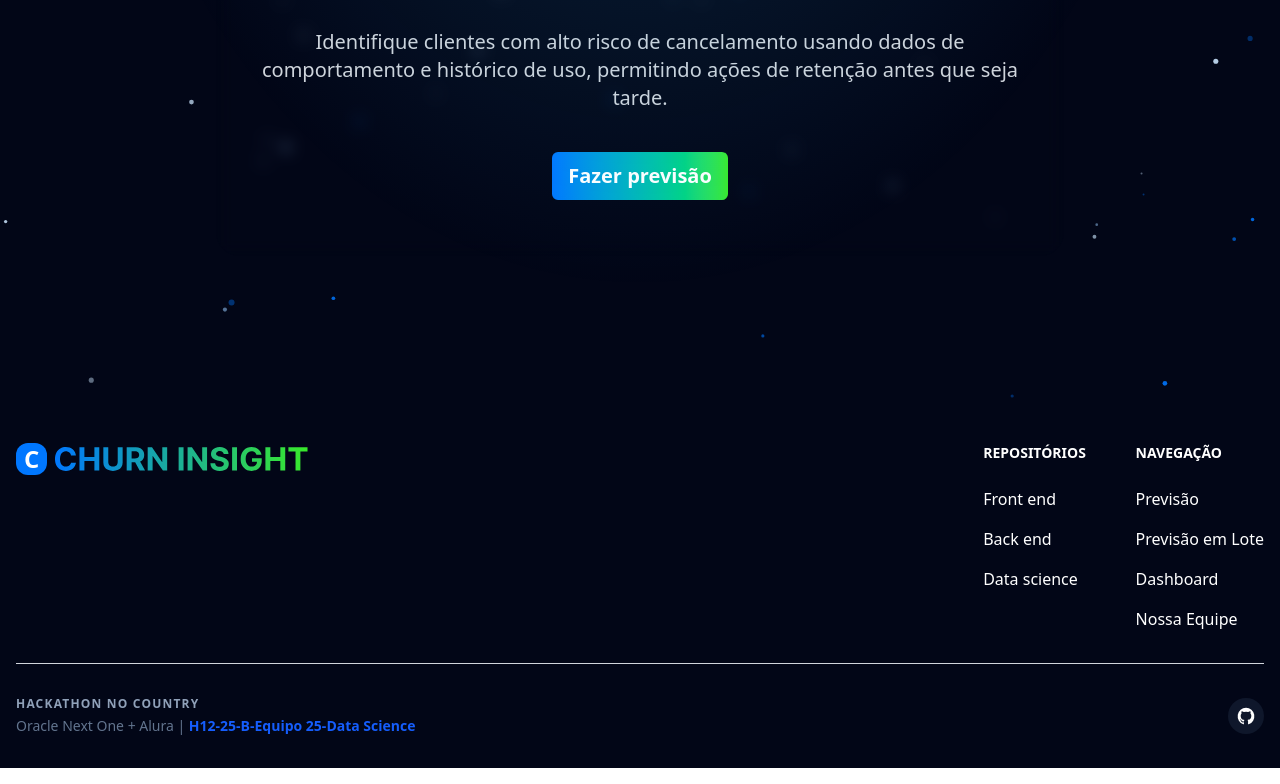
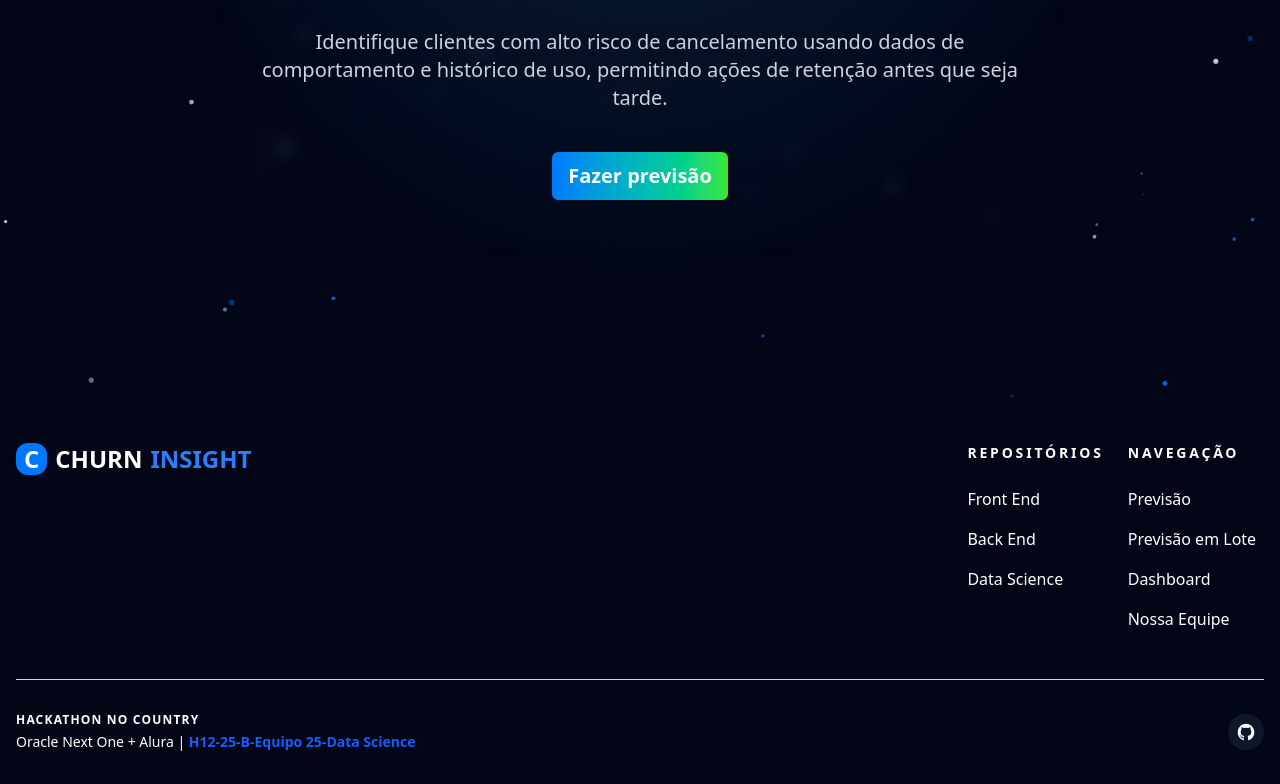
Before and after one commit to lucasns06/churninsight-frontend, a React (Vite) app: page / in a window 1280 px wide. Shown: the part 389-1173 px from the top of the page. Built offline with nearby package versions, Linux system fonts and the light colour scheme; no server answers.

Commit message:
refactor: footer usando renderizacao por listas

```diff
--- a/src/components/layout/footer/Footer.tsx
+++ b/src/components/layout/footer/Footer.tsx
@@ -1,6 +1,17 @@
 import { Link } from "react-router-dom";
 
 const Footer = () => {
+    const navegacao = [
+        { link: "/previsao", nome: "Previsão" },
+        { link: "/previsao-lote", nome: "Previsão em Lote" },
+        { link: "/dashboard", nome: "Dashboard" },
+        { link: "/membros", nome: "Nossa Equipe" }
+    ]
+    const repositorios = [
+        { link: "https://github.com/lucasns06/churninsight-frontend", nome: "Front End" },
+        { link: "https://github.com/renancvitor/churninsight-backend-h12-25b", nome: "Back End" },
+        { link: "https://github.com/LeticiaPaesano/Churn_Hackathon", nome: "Data Science" }
+    ]
     return (
         <footer className="bg-[#F5F6FF]">
             <div className="mx-auto w-full max-w-7xl p-4 py-6 lg:py-8">
@@ -13,34 +24,27 @@ const Footer = () => {
                     </div>
                     <div className="grid grid-cols-2 gap-8 sm:gap-6 sm:grid-cols-2">
                         <div>
-                            <h2 className="mb-6 text-sm font-semibold text-heading uppercase">Repositórios</h2>
+                            <h2 className="mb-6 text-sm font-semibold text-heading uppercase tracking-[0.2em]">Repositórios</h2>
                             <ul className="text-body font-medium text-gray-600">
-                                <li className="mb-4">
-                                    <a href="https://github.com/lucasns06/churninsight-frontend" className="hover:underline" target="_blank" rel="noopener noreferrer">Front end</a>
-                                </li>
-                                <li className="mb-4">
-                                    <a href="https://github.com/renancvitor/churninsight-backend-h12-25b" className="hover:underline" target="_blank" rel="noopener noreferrer">Back end</a>
-                                </li>
-                                <li>
-                                    <a href="https://github.com/LeticiaPaesano/Churn_Hackathon" className="hover:underline" target="_blank" rel="noopener noreferrer">Data science</a>
-                                </li>
+                                {repositorios.map((item) => {
+                                    return (
+                                        <li className="mb-4" key={item.nome}>
+                                            <a href={item.link} className="hover:underline" target="_blank" rel="noopener noreferrer">{item.nome}</a>
+                                        </li>
+                                    )
+                                })}
                             </ul>
                         </div>
                         <div>
-                            <h2 className="mb-6 text-sm font-semibold text-heading uppercase">Navegação</h2>
+                            <h2 className="mb-6 text-sm font-semibold text-heading uppercase tracking-[0.2em]">Navegação</h2>
                             <ul className="text-body font-medium text-gray-600">
-                                <li className="mb-4">
-                                    <Link to="/previsao" className="hover:underline">Previsão</Link>
-                                </li>
-                                <li className="mb-4">
-                                    <Link to="/previsao" className="hover:underline">Previsão em Lote</Link>
-                                </li>
-                                <li className="mb-4">
-                                    <Link to="/dashboard" className="hover:underline">Dashboard</Link>
-                                </li>
-                                <li>
-                                    <Link to="/membros" className="hover:underline">Nossa Equipe</Link>
-                                </li>
+                                {navegacao.map((item) => {
+                                    return (
+                                        <li className="mb-4" key={item.nome}>
+                                            <Link to={item.link} className="hover:underline">{item.nome}</Link>
+                                        </li>
+                                    )
+                                })}
                             </ul>
                         </div>
                     </div>
--- a/src/components/layout/footer/HeroFooter.tsx
+++ b/src/components/layout/footer/HeroFooter.tsx
@@ -1,46 +1,50 @@
 import { Link } from "react-router-dom";
 
 const HeroFooter = () => {
+    const navegacao = [
+        { link: "/previsao", nome: "Previsão" },
+        { link: "/previsao-lote", nome: "Previsão em Lote" },
+        { link: "/dashboard", nome: "Dashboard" },
+        { link: "/membros", nome: "Nossa Equipe" }
+    ]
+    const repositorios = [
+        { link: "https://github.com/lucasns06/churninsight-frontend", nome: "Front End" },
+        { link: "https://github.com/renancvitor/churninsight-backend-h12-25b", nome: "Back End" },
+        { link: "https://github.com/LeticiaPaesano/Churn_Hackathon", nome: "Data Science" }
+    ]
     return (
-        <footer className="bg-[#020617]">
+        <footer className="bg-[#020617] text-white">
             <div className="mx-auto w-full max-w-7xl p-4 py-6 lg:py-8">
                 <div className="md:flex md:justify-between">
                     <div className="mb-6 md:mb-0">
                         <Link to="/" className="flex gap-2 shrink-0 items-center font-bold text-2xl group">
                             <span className='bg-[#0077FF] text-white font-bold text-2xl px-2 rounded-xl'>C</span>
-                            <img src="logo.svg" className="h-6 me-3" alt="Churn Insight Logo" />
+                            CHURN <span className='text-blue-500'>INSIGHT</span>
                         </Link>
                     </div>
                     <div className="grid grid-cols-2 gap-8 sm:gap-6 sm:grid-cols-2">
                         <div>
-                            <h2 className="mb-6 text-sm font-semibold text-heading uppercase text-white">Repositórios</h2>
-                            <ul className="text-body font-medium text-white">
-                                <li className="mb-4">
-                                    <a href="https://github.com/lucasns06/churninsight-frontend" className="hover:underline" target="_blank" rel="noopener noreferrer">Front end</a>
-                                </li>
-                                <li className="mb-4">
-                                    <a href="https://github.com/renancvitor/churninsight-backend-h12-25b" className="hover:underline" target="_blank" rel="noopener noreferrer">Back end</a>
-                                </li>
-                                <li>
-                                    <a href="https://github.com/LeticiaPaesano/Churn_Hackathon" className="hover:underline" target="_blank" rel="noopener noreferrer">Data science</a>
-                                </li>
+                            <h2 className="mb-6 text-sm font-semibold text-heading uppercase tracking-[0.2em]">Repositórios</h2>
+                            <ul className="text-body font-medium">
+                                {repositorios.map((item) => {
+                                    return (
+                                        <li className="mb-4" key={item.nome}>
+                                            <a href={item.link} className="hover:underline" target="_blank" rel="noopener noreferrer">{item.nome}</a>
+                                        </li>
+                                    )
+                                })}
                             </ul>
                         </div>
                         <div>
-                            <h2 className="mb-6 text-sm font-semibold text-heading uppercase text-white">Navegação</h2>
-                            <ul className="text-body font-medium text-white">
-                                <li className="mb-4">
-                                    <Link to="/previsao" className="hover:underline">Previsão</Link>
-                                </li>
-                                <li className="mb-4">
-                                    <Link to="/previsao" className="hover:underline">Previsão em Lote</Link>
-                                </li>
-                                <li className="mb-4">
-                                    <Link to="/dashboard" className="hover:underline">Dashboard</Link>
-                                </li>
-                                <li>
-                                    <Link to="/membros" className="hover:underline">Nossa Equipe</Link>
-                                </li>
+                            <h2 className="mb-6 text-sm font-semibold text-heading uppercase tracking-[0.2em]">Navegação</h2>
+                            <ul className="text-body font-medium">
+                                {navegacao.map((item) => {
+                                    return (
+                                        <li className="mb-4" key={item.nome}>
+                                            <Link to={item.link} className="hover:underline">{item.nome}</Link>
+                                        </li>
+                                    )
+                                })}
                             </ul>
                         </div>
                     </div>
@@ -48,8 +52,8 @@ const HeroFooter = () => {
                 <hr className="my-6 border-default border-gray-300 sm:mx-auto lg:my-8" />
                 <div className="flex flex-col md:flex-row justify-between items-center gap-6">
                     <div className="flex flex-col items-center md:items-start">
-                        <span className="text-xs font-bold text-slate-400 uppercase tracking-widest mb-1">Hackathon No Country</span>
-                        <p className="text-sm text-slate-500">
+                        <span className="text-xs font-bold  uppercase tracking-widest mb-1">Hackathon No Country</span>
+                        <p className="text-sm ">
                             Oracle Next One + Alura | <span className="text-blue-600 font-semibold">H12-25-B-Equipo 25-Data Science</span>
                         </p>
                     </div>
```
